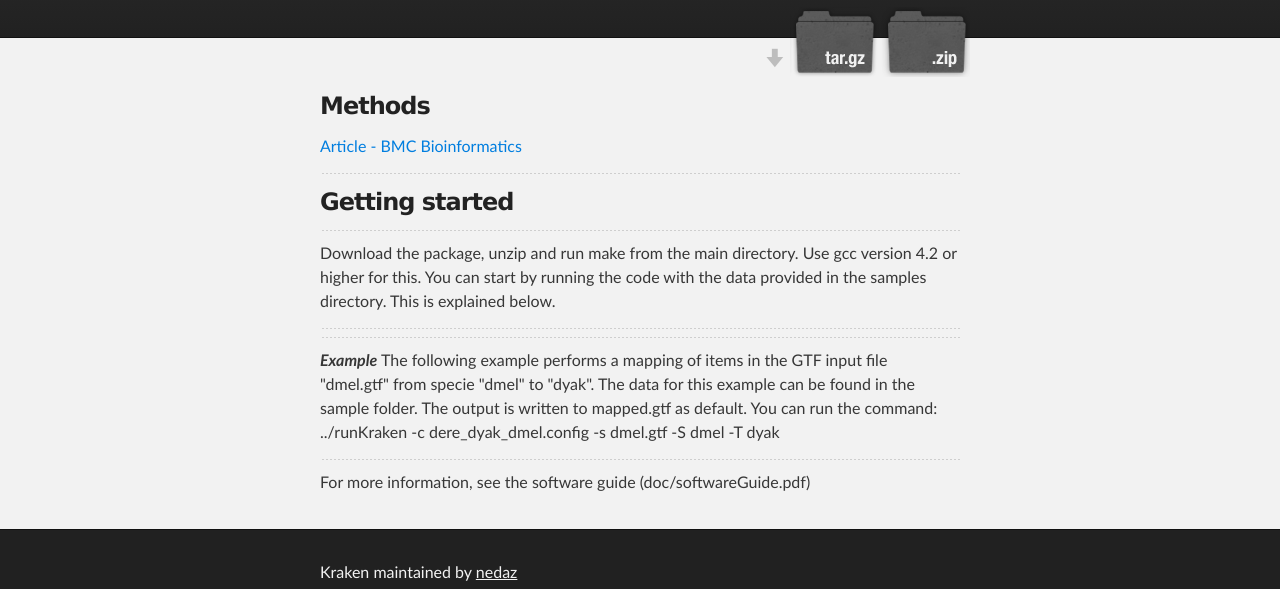
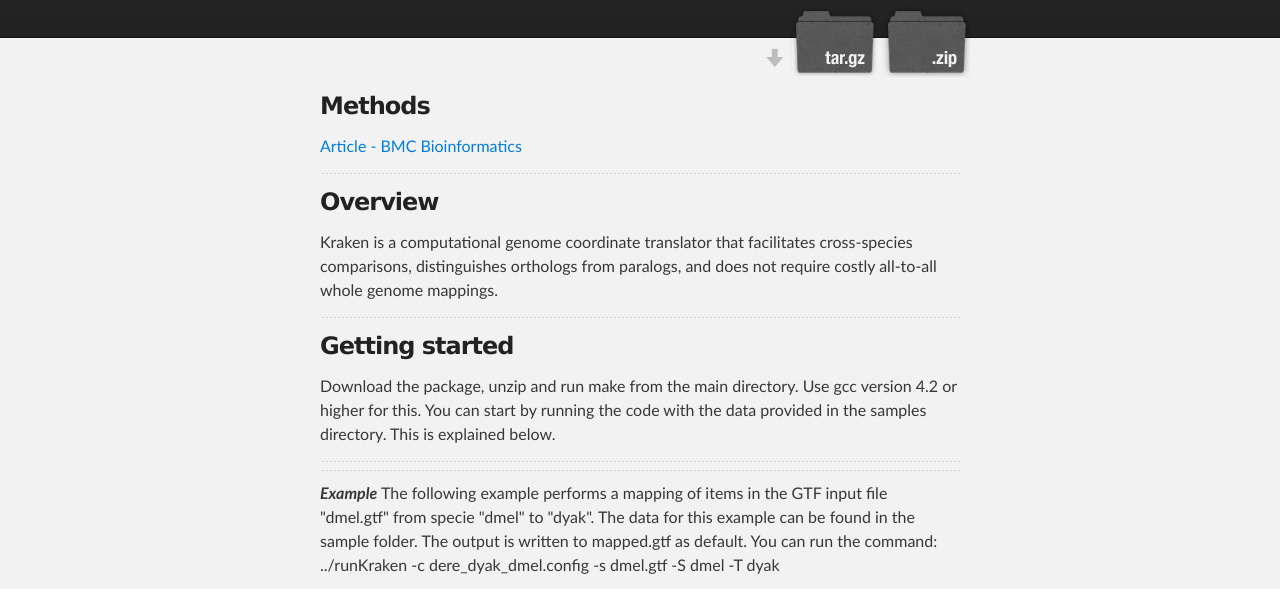
Before and after one commit to nedaz/kraken, a plain HTML site: page index.html in a window 1280 px wide. Shown: the part 208-797 px from the top of the page. Drawn offline with Linux system fonts and the light colour scheme.

```diff
--- a/index.html
+++ b/index.html
@@ -39,9 +39,14 @@
 <hr>
 
 <h3>
-<a id="getting-started" class="anchor" href="#getting-started" aria-hidden="true"><span class="octicon octicon-link"></span></a>Getting started</h3>
+<a id="overview" class="anchor" href="#overview" aria-hidden="true"><span class="octicon octicon-link"></span></a>Overview</h3>
+
+<p>Kraken is a computational genome coordinate translator that facilitates cross-species comparisons, distinguishes orthologs from paralogs, and does not require costly all-to-all whole genome mappings.</p>
 
 <hr>
+
+<h3>
+<a id="getting-started" class="anchor" href="#getting-started" aria-hidden="true"><span class="octicon octicon-link"></span></a>Getting started</h3>
 
 <p>Download the package, unzip and run make from the main directory.  Use gcc version 4.2 or higher for this. You can start by running the code with the data provided in the samples directory. This is explained below.</p>
 
--- a/params.json
+++ b/params.json
@@ -1 +1 @@
-{"name":"Kraken","tagline":"A universal genomic coordinate translator for comparative genomics","body":"### Methods\r\n[Article - BMC Bioinformatics](http://www.biomedcentral.com/1471-2105/15/227?utm_source=dlvr.it&utm_medium=tumblr)\r\n***\r\n\r\n### Getting started \r\n***\r\n \r\nDownload the package, unzip and run make from the main directory.  Use gcc version 4.2 or higher for this. You can start by running the code with the data provided in the samples directory. This is explained below.\r\n***\r\n***\r\n_**Example**_\r\nThe following example performs a mapping of items in the GTF input file \"dmel.gtf\" from specie \"dmel\" to \"dyak\". The data for this example can be found in the sample folder. The output is written to mapped.gtf as default. You can run the command:\r\n../runKraken  -c dere_dyak_dmel.config -s dmel.gtf -S dmel -T dyak\r\n***\r\nFor more information, see the software guide (doc/softwareGuide.pdf)\r\n","google":"","note":"Don't delete this file! It's used internally to help with page regeneration."}
+{"name":"Kraken","tagline":"A universal genomic coordinate translator for comparative genomics","body":"### Methods\r\n[Article - BMC Bioinformatics](http://www.biomedcentral.com/1471-2105/15/227?utm_source=dlvr.it&utm_medium=tumblr)\r\n***\r\n### Overview\r\nKraken is a computational genome coordinate translator that facilitates cross-species comparisons, distinguishes orthologs from paralogs, and does not require costly all-to-all whole genome mappings.\r\n***\r\n### Getting started \r\nDownload the package, unzip and run make from the main directory.  Use gcc version 4.2 or higher for this. You can start by running the code with the data provided in the samples directory. This is explained below.\r\n***\r\n***\r\n_**Example**_\r\nThe following example performs a mapping of items in the GTF input file \"dmel.gtf\" from specie \"dmel\" to \"dyak\". The data for this example can be found in the sample folder. The output is written to mapped.gtf as default. You can run the command:\r\n../runKraken  -c dere_dyak_dmel.config -s dmel.gtf -S dmel -T dyak\r\n***\r\nFor more information, see the software guide (doc/softwareGuide.pdf)\r\n","google":"","note":"Don't delete this file! It's used internally to help with page regeneration."}
```
